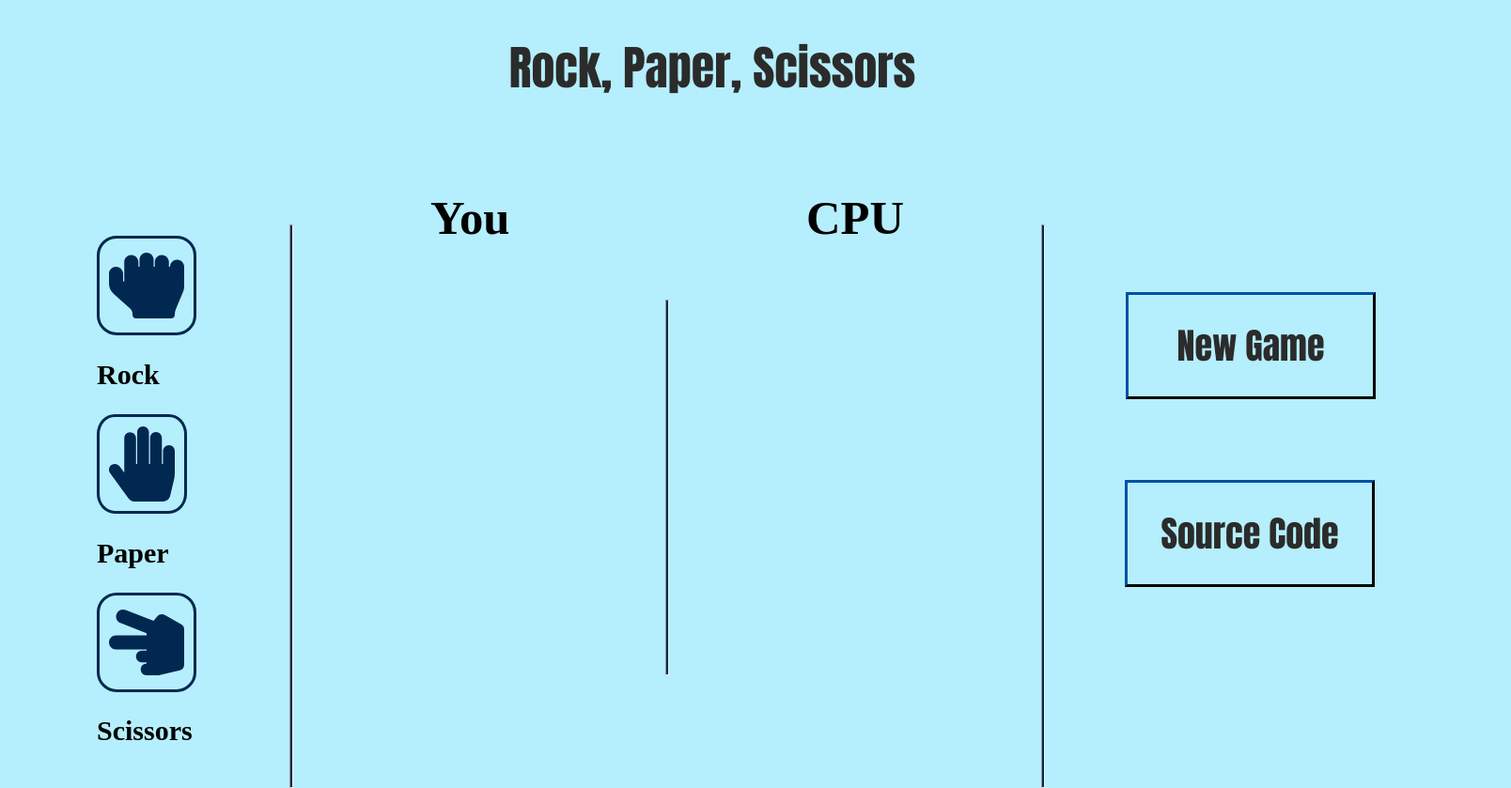
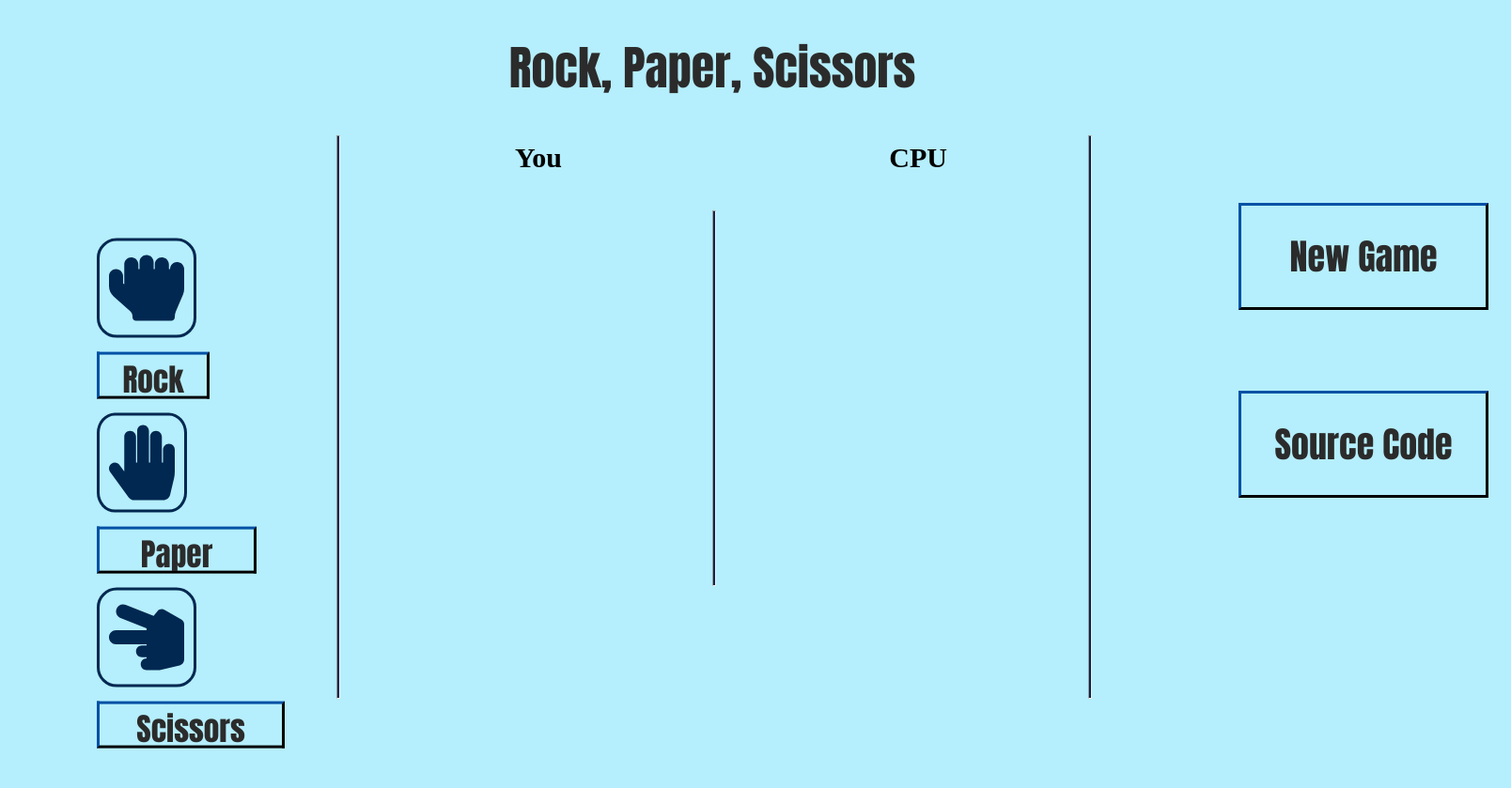
Before and after one commit to bwettenstein/rock-paper-scissors, a plain HTML site: page index.html in a window 1280 px wide. Shown: the whole page at 94% size, 1608 px wide, since content can reach past the window. Drawn offline with Linux system fonts and the light colour scheme.

Commit message:
Added new buttons and started back end

```diff
--- a/index.html
+++ b/index.html
@@ -13,20 +13,29 @@
             <ul>
                 <li class="rock">
                     <i class="fas fa-hand-rock" alt="rock"></i>
-                    <h2>Rock</h4>
+                    <button id="rockBtn">Rock</button>
                 </li>
                 <li>
                     <i class="fas fa-hand-paper" alt="paper"></i>
-                    <h2>Paper</h2>
+                    <button id="paperBtn">Paper</button>
                 </li>
                 <li>
                      <i class="fas fa-hand-scissors" alt="scissors"></i>
-                     <h2>Scissors</h2>
+                     <button id="scissorsBtn">Scissors</button>
+                </li>
+            </ul>
+        </div>
+        <div class="you-cpu">
+            <ul>
+                <li>
+                    <h2 class="you">You</h2>
+                </li>
+                <li>
+                    <h2 class="cpu">CPU</h2>
                 </li>
             </ul>
         </div>
         <div class="left-box">
-            <h2>You</h2>
             <div class="left-line">
                 <hr width="2" size="600">
             </div>
@@ -37,14 +46,14 @@
             </div>
         </div>
         <div class="right-box">
-            <h2>CPU</h2>
             <div class="right-line">
                 <hr width="2" size="600">
             </div>
         </div>
         <div class="right-buttons">
-            <button class="new-game">New Game</button>
+            <button class="new-game" id="new-game">New Game</button>
             <button class="source-code">Source Code</button>
         </div>
     </body>
+    <script src="main.js"></script>
 </html>
--- /dev/null
+++ b/main.js
@@ -0,0 +1,23 @@
+const newGame = document.getElementById("new-game");
+const rock = document.getElementById("rockBtn");
+const paper = document.getElementById("paperBtn");
+const scissors = document.getElementById("scissorsBtn");
+let playerScore = 0;
+let computerScore = 0;
+
+const computerChoice = () => {
+    const choices = ["rock", "paper", "scissors"];
+    return choices[Math.floor(Math.random() * choices.length)];
+}
+
+// Add the ability to display the reset scores to players in html
+const resetScore = () => {
+    playerScore = 0;
+    computerScore = 0;
+}
+
+let message = () => alert("Hello there");
+
+rock.addEventListener("dblclick", () => alert(playerScore));
+rock.addEventListener("click", () => ++playerScore);
+newGame.addEventListener("click", resetScore);
--- a/style.css
+++ b/style.css
@@ -13,8 +13,10 @@ h2 {
 }
 .right-buttons{
     position: relative;
+    height: 0px;
 }
-.new-game, .source-code{
+
+.new-game, .source-code, .left-icons button{
     font-family: Impact, Haettenschweiler, 'Arial Narrow Bold', sans-serif;
     width: 7em;
     height: 3em;
@@ -25,18 +27,13 @@ h2 {
     color: #2b2b2b;
 }
 .new-game{
-    transform: translate(1190px, -400px);
+    transform: translate(1220px, -500px);
 }
 .source-code{
-    transform: translate(919px, -200px);
+    transform: translate(950px, -300px);
 }
 .left-box, .mid-box, .right-box{
     position: relative;
-}
-.left-box h2{
-    position: absolute;
-    transform: translate(450px, -550px);
-    font-size: 38pt;
 }
 .left-icons{
     transform: translate(50%, 20%);
@@ -45,20 +42,27 @@ h2 {
 .left-icons li{
     list-style-type: none;
 }
+.left-icons button{
+    width: 120px;
+    height: 50px;
+    font-size: 25pt;
+    margin-top: 15px;
+    margin-bottom: 15px;
+}
 .left-line hr, .mid-line hr, .right-line hr{
     background-color: #002851;
 }
 .left-line hr{
     position: absolute;
-    transform: translate(300px, -480px);
+    transform: translate(350px, -580px);
 }
 .mid-line hr{
     position: absolute;
-    transform: translate(700px, -400px);
+    transform: translate(750px, -500px);
 }
 .right-line hr{
     position: absolute;
-    transform: translate(1100px, -480px);
+    transform: translate(1150px, -580px);
 }
 .right-box h2{
     position: absolute;
@@ -75,15 +79,38 @@ h2 {
     padding-top: 10px;
     padding-bottom: 10px;
 }
-.fa-hand-rock:hover, .fa-hand-paper:hover, .fa-hand-scissors:hover{
+.left-icons button:hover{
     background-color: #DBFCFF;
-    transform: scale(1.25);
+    transform: scale(1.15);
 }
 .right-buttons button:hover{
     background-color: #DBFCFF;
     border-color: #002851;
 }
-.right-buttons button:focus{
+.right-buttons button:focus, .left-icons button:hover{
     border-color: #002851;
     outline: none;
 }
+.right-buttons button:active, .left-icons button:active{
+    background-color: #1D6D99;
+}
+.you-cpu{
+}
+.you-cpu ul {
+    list-style-type: none;
+    transform: translate(100px, -600px);
+}
+.you {
+    float: left;
+    transform: translate(400px, 10px);
+}
+.cpu {
+    float: right;
+    transform: translate(-600px, 10px);
+}
+#paperBtn{
+    width: 170px;
+}
+#scissorsBtn{
+    width: 200px;
+}
```
